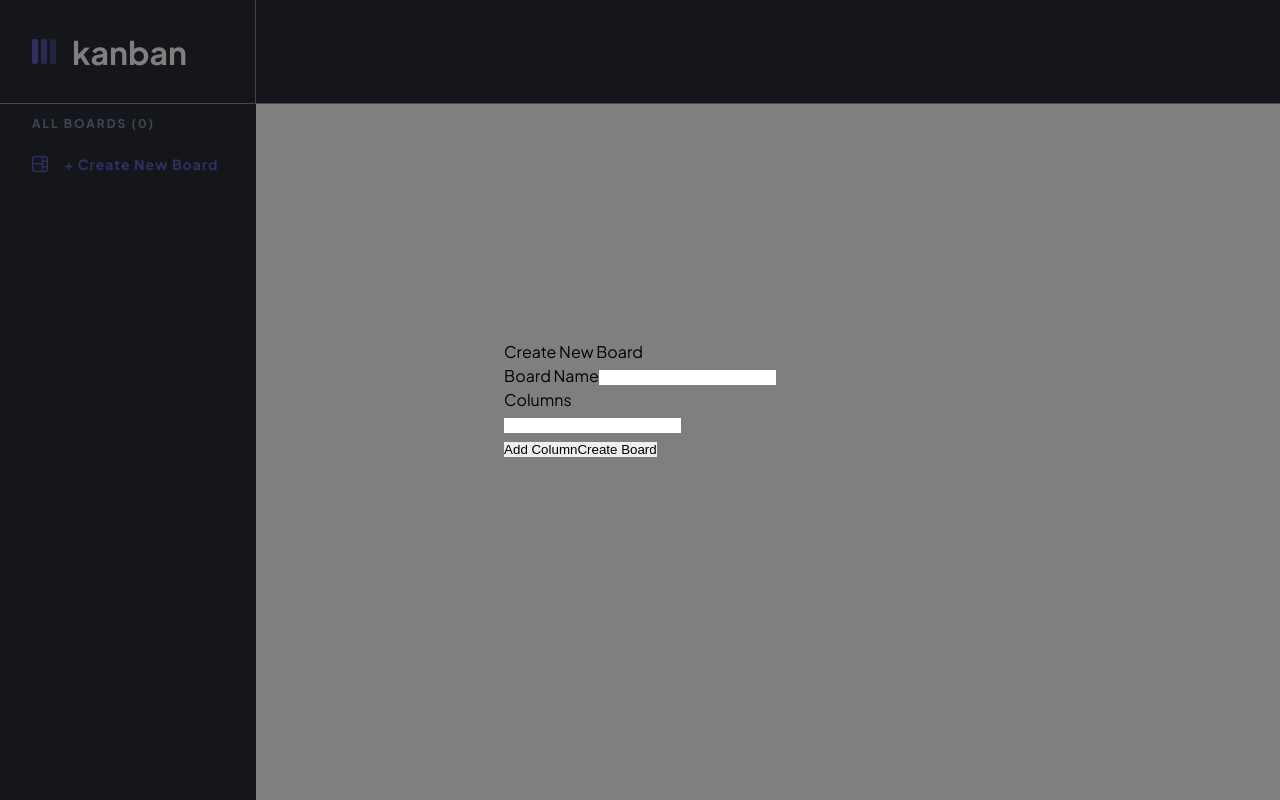
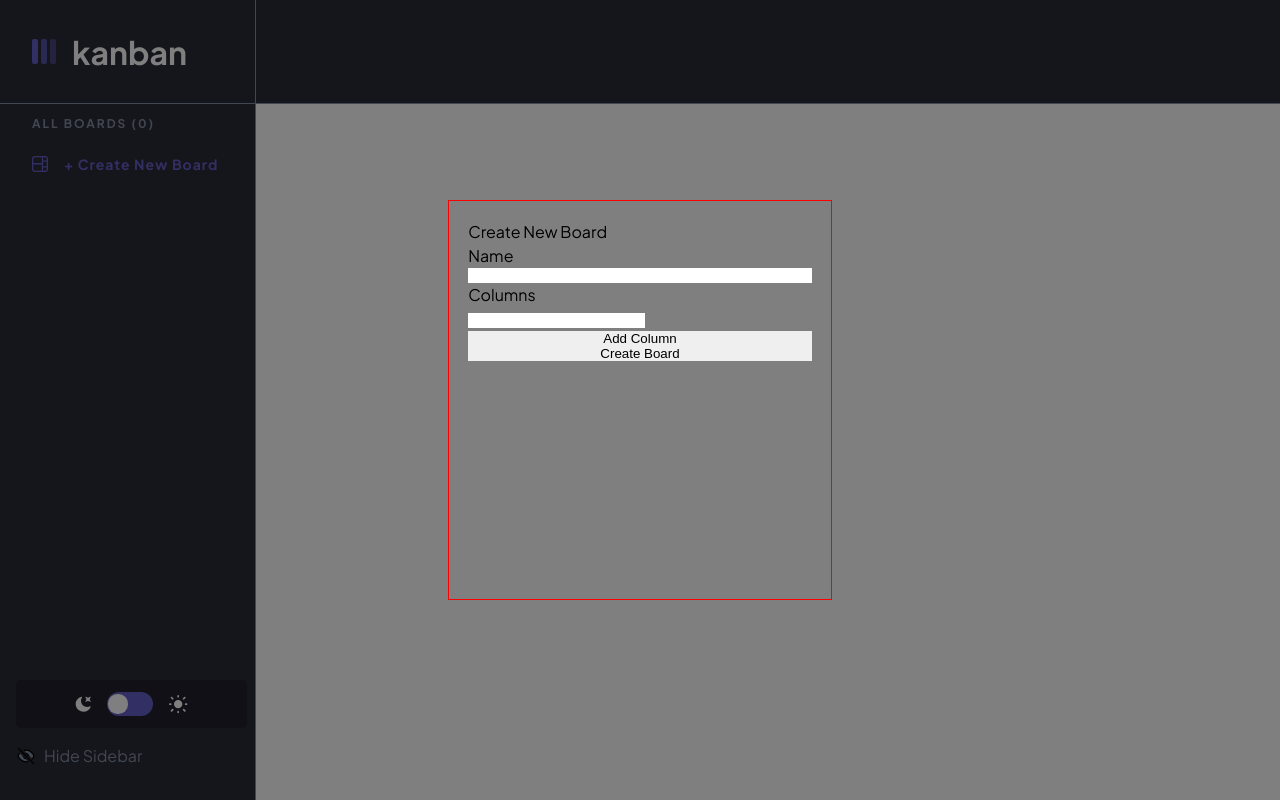
Before and after one commit to kiprop-dave/kanban-app, a React (Vite) app: page / in a window 1280 px wide. Both pictures are taken after a click on the item "+ Create New Board". Built offline with nearby package versions, Linux system fonts and the light colour scheme.

Commit message:
toggle theme finished

```diff
--- a/src/components/Modal/BoardModal.tsx
+++ b/src/components/Modal/BoardModal.tsx
@@ -36,7 +36,6 @@ const BoardModal = () => {
       .filter((l) => l != "")
       .map((col) => ({ name: col, tasks: [] }));
     let board: Board = { ...newBoard, columns: colArr };
-    console.log("board: ", board);
     createBoard(board);
     toggleBoardModal();
     setNewBoard({ name: "", id: generateId(), columns: [] });
@@ -44,11 +43,11 @@ const BoardModal = () => {
   };
 
   return (
-    <div className={S.modal__container}>
-      <div className={S.modal__content}>
-        <div className={S.modal__header}>Create New Board</div>
-        <div className={S.modal__body}>
-          <label htmlFor="board-name">Board Name</label>
+    <div className={S.modalContainer}>
+      <div className={S.modalContent}>
+        <div className={S.modalHeader}>Create New Board</div>
+        <div className={S.modalBody}>
+          <label htmlFor="board-name">Name</label>
           <input
             id="board-name"
             type="text"
--- a/src/components/Modal/Modal.module.css
+++ b/src/components/Modal/Modal.module.css
@@ -1,4 +1,10 @@
-.modal__container{
+input{
+    /* background-color: inherit; */
+    border:solid 2px black;
+    outline: black;
+}
+
+.modalContainer{
     position: fixed;
     top: 0;
     left: 0;
@@ -11,6 +17,17 @@
     z-index: 2;
 }
 
-.modal__content{
+.modalContent{
+    width: 30%;
+    height: 50%;
+    padding: 1.5%;
+    display: flex;
+    flex-direction: column;
+    border: solid 1px red;
     z-index: 3;
 }
+
+.modalBody{
+    display: flex;
+    flex-direction: column;
+}
--- a/src/components/SideBar/SideBar.module.css
+++ b/src/components/SideBar/SideBar.module.css
@@ -7,6 +7,7 @@ nav{
     display: flex;
     flex-direction: column;
     padding-top: 0.5rem;
+    border-right: solid 1px #828fa3;
 }
 
 li{
@@ -43,6 +44,57 @@ li{
     color:#828fa3;
 }
 
+.controlsContainer{
+    margin-top: auto;
+    padding: 2rem 0;
+}
+
+.toggleContainer{
+    margin:0 0.5rem 0 1rem;
+    height: 3rem;
+    display: flex;
+    align-items: center;
+    justify-content: center;
+    border-radius: 5px;
+}
+
+.toggleButton{
+    height: 50%;
+    width: 20%;
+    border-radius: 12px;
+    border: none;
+    background-color: #635FC7;
+    cursor: pointer;
+    margin: 0 1rem;
+    display: flex;
+    align-items: center;
+}
+
+.toggleButton__slider{
+    display: block;
+    height: 1.2rem;
+    width: 1.2rem;
+    margin: 1px 1.5px;
+    border-radius: 50%;
+    background-color: #fff;
+    cursor: pointer;
+    transition: margin 0.2s ease;
+}
+
+.right{
+    margin-left: auto;
+    transition: margin 0.2s ease;
+}
+
+.sidebarToggle{
+    all:unset;
+    cursor: pointer;
+    display: flex;
+    align-items: center;
+    margin:1rem 0.5rem 0 1rem;
+    color:#828fa3;
+}
+
 
 .active{
     background-color: #635FC7;
--- a/src/components/SideBar/SideBar.tsx
+++ b/src/components/SideBar/SideBar.tsx
@@ -6,7 +6,9 @@ import S from "./SideBar.module.css";
 const SideBar = () => {
   const { boards, switchActiveBoard, toggleBoardModal, activeBoard } =
     useAppContext();
-  const { theme1 } = useThemeContext();
+  const { theme1, theme2, isLightTheme, toggleTheme } = useThemeContext();
+
+  let toggleClass = isLightTheme ? S.right : "";
 
   const boardElements = boards.map((board) => (
     <BoardName
@@ -20,13 +22,64 @@ const SideBar = () => {
 
   return (
     <>
-      <nav className={theme1}>
+      <nav className={`${theme1}`}>
         <h4 className={S.title}>ALL BOARDS ({boards.length})</h4>
         <ul className={S.boardList}>{boardElements}</ul>
         <BoardName
           name="+ Create New Board"
           toggleBoardModal={toggleBoardModal}
         />
+        <div className={`${S.controlsContainer}`}>
+          <div className={`${theme2} ${S.toggleContainer}`}>
+            <svg width="16" height="16" xmlns="http://www.w3.org/2000/svg">
+              <path
+                d="M6.474.682c.434-.11.718.406.481.78A6.067 6.067 0 0 0 6.01 4.72c0 3.418 2.827 6.187 6.314 6.187.89.002 1.77-.182 2.584-.54.408-.18.894.165.724.57-1.16 2.775-3.944 4.73-7.194 4.73-4.292 0-7.771-3.41-7.771-7.615 0-3.541 2.466-6.518 5.807-7.37Zm8.433.07c.442-.294.969.232.674.674l-.525.787a1.943 1.943 0 0 0 0 2.157l.525.788c.295.441-.232.968-.674.673l-.787-.525a1.943 1.943 0 0 0-2.157 0l-.786.525c-.442.295-.97-.232-.675-.673l.525-.788a1.943 1.943 0 0 0 0-2.157l-.525-.787c-.295-.442.232-.968.674-.673l.787.525a1.943 1.943 0 0 0 2.157 0Z"
+                fill="currentColor"
+              ></path>
+            </svg>
+            <button
+              className={`${S.toggleButton}`}
+              onClick={() => toggleTheme()}
+            >
+              <span
+                className={`${S.toggleButton__slider} ${toggleClass}`}
+              ></span>
+            </button>
+            <svg width="19" height="19" xmlns="http://www.w3.org/2000/svg">
+              <path
+                d="M9.167 15.833a.833.833 0 0 1 .833.834v.833a.833.833 0 0 1-1.667 0v-.833a.833.833 0 0 1 .834-.834ZM3.75 13.75a.833.833 0 0 1 .59 1.422l-1.25 1.25a.833.833 0 0 1-1.18-1.178l1.25-1.25a.833.833 0 0 1 .59-.244Zm10.833 0c.221 0 .433.088.59.244l1.25 1.25a.833.833 0 0 1-1.179 1.178l-1.25-1.25a.833.833 0 0 1 .59-1.422ZM9.167 5a4.167 4.167 0 1 1 0 8.334 4.167 4.167 0 0 1 0-8.334Zm-7.5 3.333a.833.833 0 0 1 0 1.667H.833a.833.833 0 1 1 0-1.667h.834Zm15.833 0a.833.833 0 0 1 0 1.667h-.833a.833.833 0 0 1 0-1.667h.833Zm-1.667-6.666a.833.833 0 0 1 .59 1.422l-1.25 1.25a.833.833 0 1 1-1.179-1.178l1.25-1.25a.833.833 0 0 1 .59-.244Zm-13.333 0c.221 0 .433.088.59.244l1.25 1.25a.833.833 0 0 1-1.18 1.178L1.91 3.09a.833.833 0 0 1 .59-1.422ZM9.167 0A.833.833 0 0 1 10 .833v.834a.833.833 0 1 1-1.667 0V.833A.833.833 0 0 1 9.167 0Z"
+                fill="currentColor"
+              ></path>
+            </svg>
+          </div>
+          <button className={`${S.sidebarToggle}`}>
+            <svg
+              width="20px"
+              height="20px"
+              viewBox="0 0 24 24"
+              fill="currentColor"
+              xmlns="http://www.w3.org/2000/svg"
+            >
+              <g id="SVGRepo_bgCarrier" stroke-width="0"></g>
+              <g
+                id="SVGRepo_tracerCarrier"
+                stroke-linecap="round"
+                stroke-linejoin="round"
+              ></g>
+              <g id="SVGRepo_iconCarrier">
+                {" "}
+                <path
+                  d="M9.76404 5.29519C10.4664 5.10724 11.2123 5 12 5C15.7574 5 18.564 7.4404 20.2326 9.43934C21.4848 10.9394 21.4846 13.0609 20.2324 14.5609C20.0406 14.7907 19.8337 15.0264 19.612 15.2635M12.5 9.04148C13.7563 9.25224 14.7478 10.2437 14.9585 11.5M3 3L21 21M11.5 14.9585C10.4158 14.7766 9.52884 14.0132 9.17072 13M4.34914 8.77822C4.14213 9.00124 3.94821 9.22274 3.76762 9.43907C2.51542 10.9391 2.51523 13.0606 3.76739 14.5607C5.43604 16.5596 8.24263 19 12 19C12.8021 19 13.5608 18.8888 14.2744 18.6944"
+                  stroke="#000000"
+                  stroke-width="1.5"
+                  stroke-linecap="round"
+                  stroke-linejoin="round"
+                ></path>{" "}
+              </g>
+            </svg>
+            <span style={{ marginLeft: "0.5rem" }}>Hide Sidebar</span>
+          </button>
+        </div>
       </nav>
     </>
   );
--- a/src/index.css
+++ b/src/index.css
@@ -9,13 +9,14 @@
   --light-color1:#000000;
   --dark-bg2:#20212C;
   --dark-color2:#ffffff;
-  --light-bg2:#828fa3;
+  --light-bg2:#F4F7FD;;
 }
 
 *{
   margin: 0;
   padding: 0;
   box-sizing: border-box;
+  transition: all 0.2s ease-in-out;
 }
 
 button, input{
```
